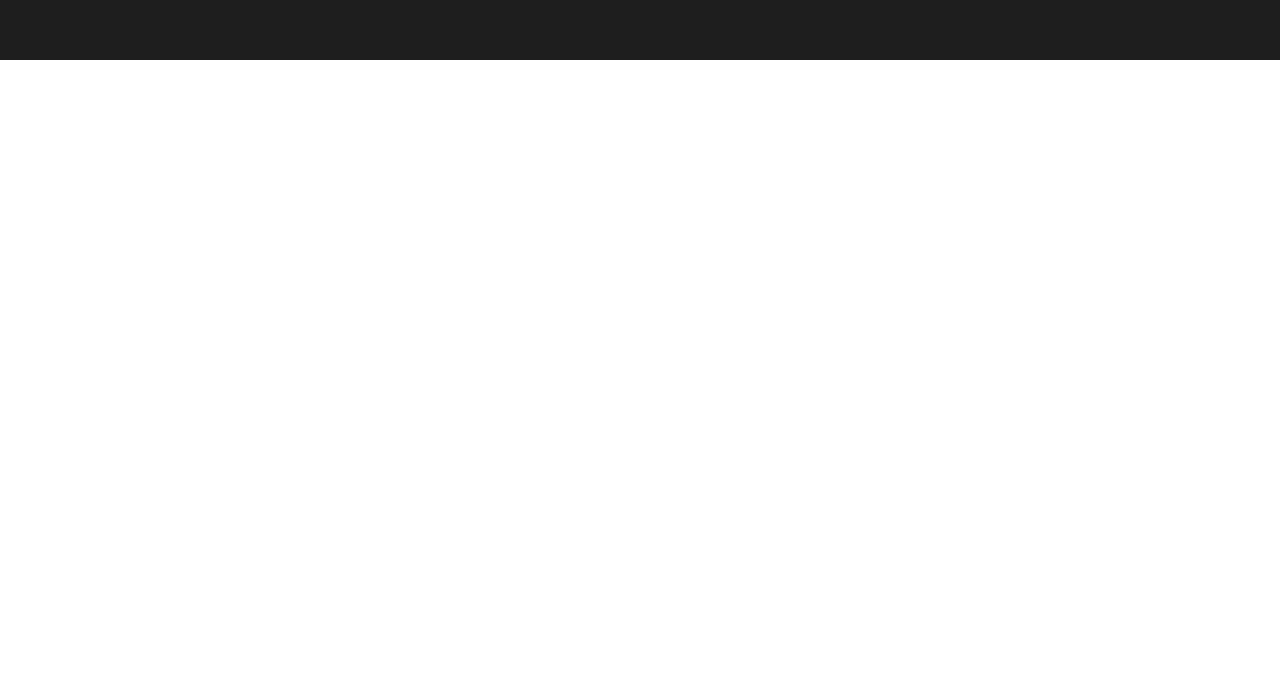
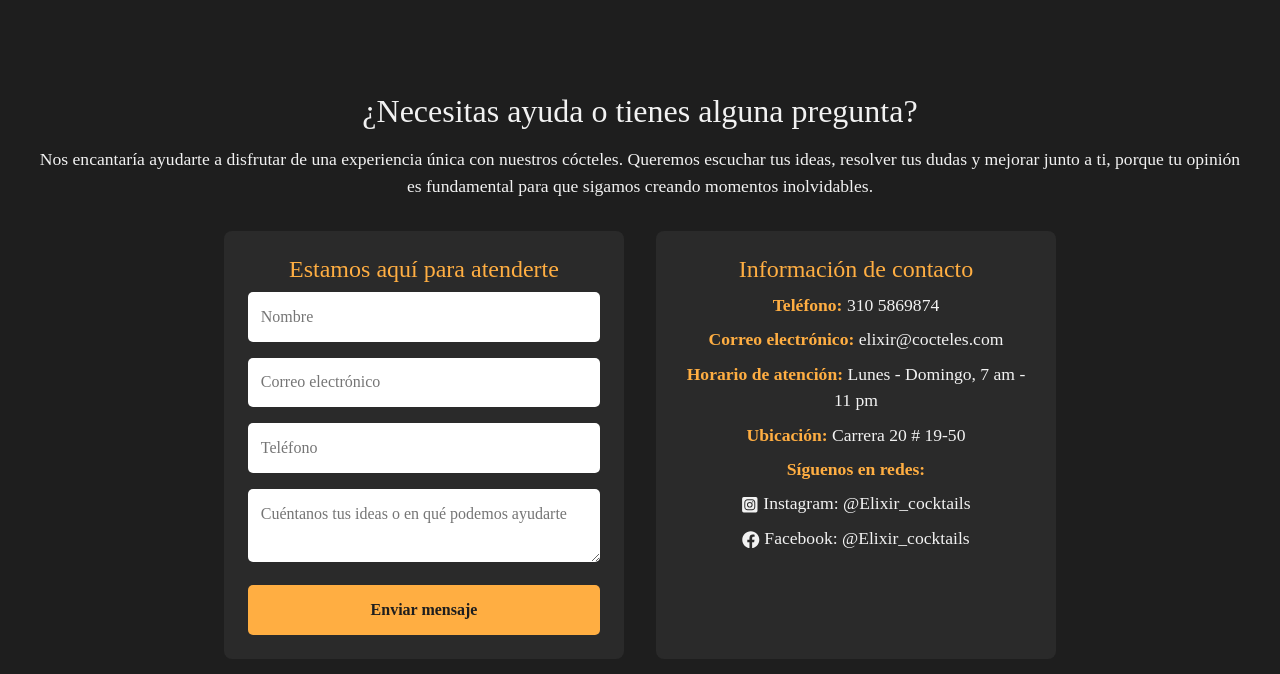
Before and after one commit to Karoll-e/elixir-drinks-proyectoFinal, a React (Create React App) app: page / in a window 1280 px wide. Shown: the part 806-1480 px from the top of the page. Before the commit the page ends 866 px from the top, so only its background shows below. Built offline with nearby package versions, Linux system fonts and the light colour scheme; a web font is replaced by a local one.

Commit message:
agregar pagina Contact

```diff
--- a/package.json
+++ b/package.json
@@ -8,10 +8,12 @@
     "@testing-library/user-event": "^13.5.0",
     "axios": "^1.7.7",
     "bootstrap": "^5.3.3",
+    "elixir-drinks": "file:",
     "lucide-react": "^0.454.0",
     "react": "^18.3.1",
     "react-bootstrap": "^2.10.5",
     "react-dom": "^18.3.1",
+    "react-icons": "^5.3.0",
     "react-scripts": "5.0.1",
     "web-vitals": "^2.1.4"
   },
--- a/src/App.js
+++ b/src/App.js
@@ -1,11 +1,12 @@
 //import Cocktails from "./pages/Cocteles/Cocktails";
 import Home from "./pages/Home/Home";
 import './customTheme.css'
+import Contact from "./pages/Contact/Contact";
 function App() {
   return (
     <div>
       <Home />
-
+      <Contact />
     </div>
   );
 }
--- /dev/null
+++ b/src/pages/Contact/Contact.css
@@ -0,0 +1,64 @@
+.contact-page {
+    font-family: var(--secondary-font);
+    color: #f2f2f2;
+    background-color: #1e1e1e;
+    padding: 2rem;
+    text-align: center;
+  }
+
+  .contact-page h1 {
+    font-size: 2rem;
+    margin-bottom: 1rem;
+  }
+
+  .contact-page p {
+    font-size: 1.1rem;
+    margin-bottom: 2rem;
+    line-height: 1.5;
+  }
+
+  .contact-content {
+    display: flex;
+    gap: 2rem;
+    justify-content: center;
+  }
+
+  .contact-form, .contact-info {
+    background-color: #2a2a2a;
+    padding: 1.5rem;
+    border-radius: 8px;
+    width: 400px;
+  }
+
+  .contact-form h2, .contact-info h2 {
+    font-size: 1.5rem;
+    color: #ffae42;
+  }
+
+  .contact-form input, .contact-form textarea {
+    width: 100%;
+    padding: 0.8rem;
+    margin-bottom: 1rem;
+    border: none;
+    border-radius: 5px;
+  }
+
+  .contact-form button {
+    width: 100%;
+    padding: 0.8rem;
+    background-color: #ffae42;
+    color: #1e1e1e;
+    font-size: 1rem;
+    font-weight: bold;
+    border: none;
+    border-radius: 5px;
+    cursor: pointer;
+  }
+
+  .contact-info p {
+    margin: 0.5rem 0;
+  }
+
+  .contact-info p strong {
+    color: #ffae42;
+  }
--- /dev/null
+++ b/src/pages/Contact/Contact.jsx
@@ -0,0 +1,54 @@
+import React from 'react'
+import './Contact.css';
+import { FaFacebook } from "react-icons/fa";
+import { FaInstagramSquare } from "react-icons/fa";
+
+function Contact() {
+  return (
+    <div className="contact-page">
+      <h1>¿Necesitas ayuda o tienes alguna pregunta?</h1>
+      <p>
+        Nos encantaría ayudarte a disfrutar de una experiencia única con nuestros cócteles.
+        Queremos escuchar tus ideas, resolver tus dudas y mejorar junto a ti, porque tu opinión
+        es fundamental para que sigamos creando momentos inolvidables.
+      </p>
+
+      <div className="contact-content">
+        <ContactForm />
+        <ContactInfo />
+      </div>
+    </div>
+  );
+}
+
+function ContactForm() {
+  return (
+    <div className="contact-form">
+      <h2>Estamos aquí para atenderte</h2>
+      <form>
+        <input type="text" placeholder="Nombre" />
+        <input type="email" placeholder="Correo electrónico" />
+        <input type="tel" placeholder="Teléfono" />
+        <textarea placeholder="Cuéntanos tus ideas o en qué podemos ayudarte" />
+        <button type="submit">Enviar mensaje</button>
+      </form>
+    </div>
+  );
+}
+
+function ContactInfo() {
+  return (
+    <div className="contact-info">
+      <h2>Información de contacto</h2>
+      <p><strong>Teléfono:</strong> 310 5869874</p>
+      <p><strong>Correo electrónico:</strong> elixir@cocteles.com</p>
+      <p><strong>Horario de atención:</strong> Lunes - Domingo, 7 am - 11 pm</p>
+      <p><strong>Ubicación:</strong> Carrera 20 # 19-50</p>
+      <p><strong>Síguenos en redes:</strong></p>
+      <p><FaInstagramSquare />  Instagram: @Elixir_cocktails</p>
+      <p><FaFacebook />  Facebook: @Elixir_cocktails</p>
+    </div>
+  );
+}
+
+export default Contact;
```
Also changed, not shown: 1 other file (tests, documents, lock files or other folders).
